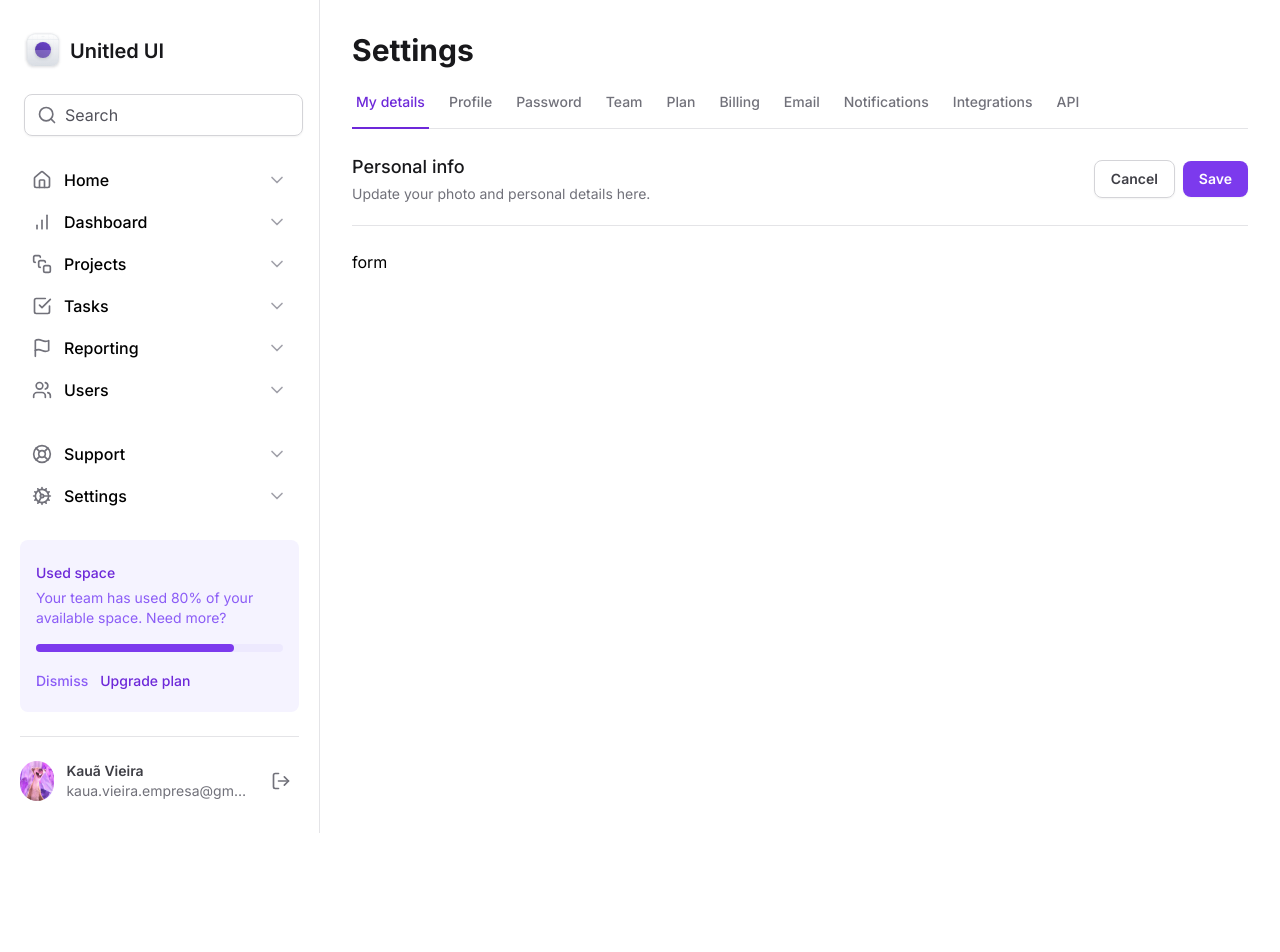
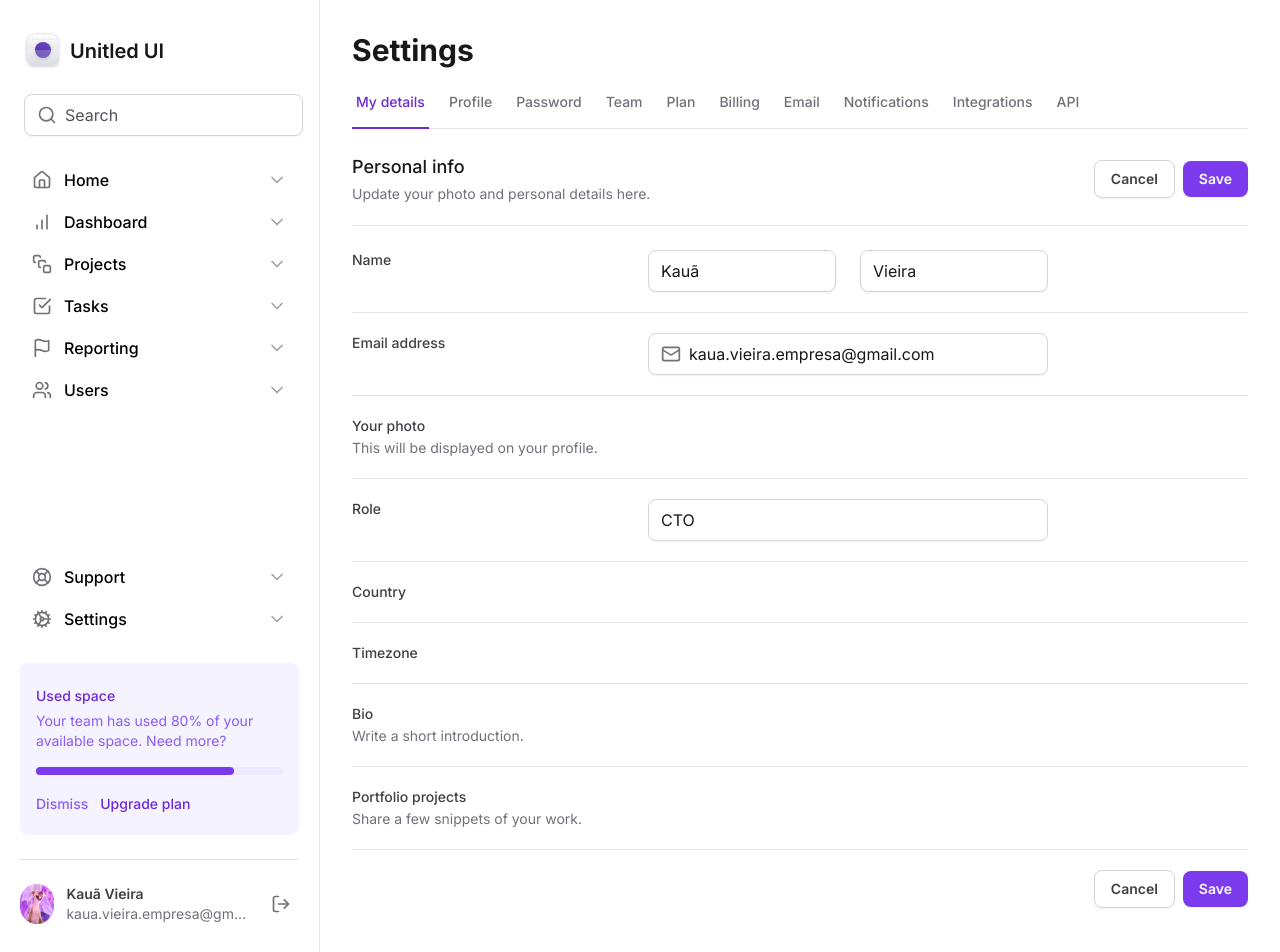
Before and after one commit to devvieiira/tailwind-training, a Next.js app: page / in a window 1280 px wide. Shown: the top 952 px of the page. Before the commit the page ends 833 px from the top, so only its background shows below. Built offline with nearby package versions, Linux system fonts and the light colour scheme.

Commit message:
feat: create form fields

```diff
--- a/src/app/page.tsx
+++ b/src/app/page.tsx
@@ -1,4 +1,6 @@
+import { InputControl, InputPrefix, InputRoot } from "@/components/Input";
 import SettingsTabs from "@/components/SettingsTabs";
+import { Mail } from "lucide-react";
 
 export default function Home() {
 	return (
@@ -31,8 +33,122 @@ export default function Home() {
 						</button>
 					</div>
 				</div>
-				<form action="" id="settings" className="mt-6 flex flex-col w-full ">
-					form
+				<form
+					action=""
+					id="settings"
+					className="mt-6 flex flex-col w-full gap-5 divide-y divide-zinc-200"
+				>
+					<div className="grid grid-cols-form gap-3">
+						<label
+							htmlFor="firstName"
+							className="text-sm font-medium text-zinc-700"
+						>
+							Name
+						</label>
+						<div className="grid gap-6 grid-cols-2">
+							<InputRoot>
+								<InputControl id="firstName" defaultValue="Kauã" />
+							</InputRoot>
+
+							<InputRoot>
+								<InputControl defaultValue="Vieira" />
+							</InputRoot>
+						</div>
+					</div>
+					<div className="grid grid-cols-form gap-3 pt-5">
+						<label
+							htmlFor="email"
+							className="text-sm font-medium text-zinc-700"
+						>
+							Email address
+						</label>
+						<InputRoot>
+							<InputPrefix>
+								<Mail className="h-5 w-5 text-zinc-500" />
+							</InputPrefix>
+							<InputControl
+								id="email"
+								type="email"
+								defaultValue="kaua.vieira.empresa@gmail.com"
+							/>
+						</InputRoot>
+					</div>
+					<div className="grid grid-cols-form gap-3 pt-5">
+						<label
+							htmlFor="email"
+							className="text-sm font-medium text-zinc-700"
+						>
+							Your photo
+							<span className="text-sm mt-0.5 font-normal text-zinc-500 block">
+								This will be displayed on your profile.
+							</span>
+						</label>
+					</div>
+
+					<div className="grid grid-cols-form gap-3 pt-5">
+						<label htmlFor="role" className="text-sm font-medium text-zinc-700">
+							Role
+						</label>
+						<InputRoot>
+							<InputControl id="role" type="text" defaultValue="CTO" />
+						</InputRoot>
+					</div>
+
+					<div className="grid grid-cols-form gap-3 pt-5">
+						<label
+							htmlFor="country"
+							className="text-sm font-medium text-zinc-700"
+						>
+							Country
+						</label>
+						<div />
+					</div>
+
+					<div className="grid grid-cols-form gap-3 pt-5">
+						<label
+							htmlFor="timezone"
+							className="text-sm font-medium text-zinc-700"
+						>
+							Timezone
+						</label>
+						<div />
+					</div>
+
+					<div className="grid grid-cols-form gap-3 pt-5">
+						<label htmlFor="bio" className="text-sm font-medium text-zinc-700">
+							Bio
+							<span className="text-sm mt-0.5 font-normal text-zinc-500 block">
+								Write a short introduction.
+							</span>
+						</label>
+					</div>
+
+					<div className="grid grid-cols-form gap-3 pt-5">
+						<label
+							htmlFor="projects"
+							className="text-sm font-medium text-zinc-700"
+						>
+							Portfolio projects
+							<span className="text-sm mt-0.5 font-normal text-zinc-500 block">
+								Share a few snippets of your work.
+							</span>
+						</label>
+					</div>
+
+					<div className="flex items-center justify-end gap-2 pt-5">
+						<button
+							type="button"
+							className="rounded-lg px-4 py-2 text-sm font-semibold shadow-sm border border-zinc-300 text-zinc-700 hover:bg-zinc-50"
+						>
+							Cancel
+						</button>
+						<button
+							type="submit"
+							className="rounded-lg px-4 py-2 text-sm font-semibold shadow-sm bg-violet-600 text-white hover:bg-violet-700"
+						>
+							Save
+						</button>
+					</div>
 				</form>
 			</div>
 		</>
--- a/tailwind.config.ts
+++ b/tailwind.config.ts
@@ -11,9 +11,7 @@ const config: Config = {
 			gridTemplateColumns: {
 				app: "minmax(18rem, 20rem) 1fr",
 				profile: "max-contect 1fr max-content",
-			},
-			colors: {
-				teste: "#8257e6",
+				form: "minmax(7.5rem, 17.5rem) minmax(25rem, 1fr) minmax(0, 15rem)",
 			},
 		},
 	},
```
